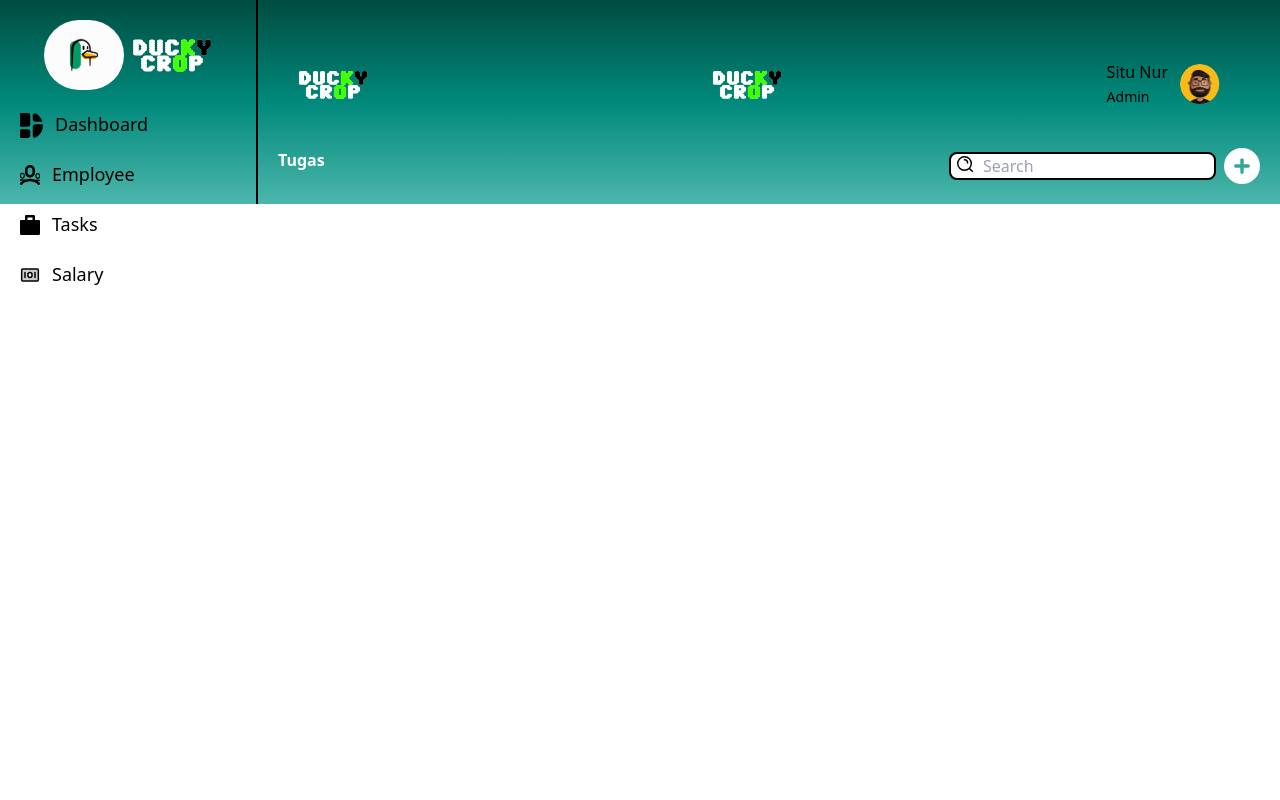
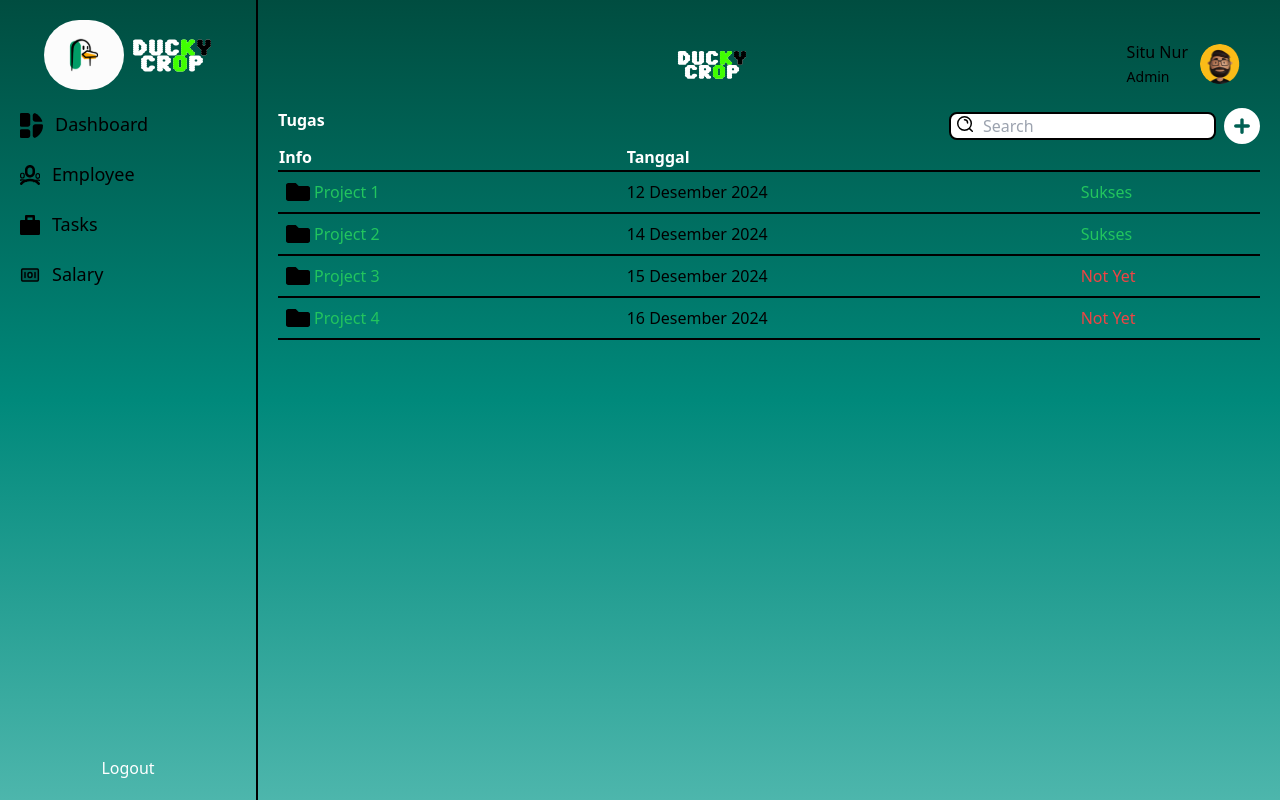
Before and after one commit to Joseph-Victorio/salaryweb, a React (Vite) app: page /admin/task in a window 1280 px wide. Built offline with nearby package versions, Linux system fonts and the light colour scheme; a web font is replaced by a local one.

Commit message:
add Task

```diff
--- a/src/pages/Task.jsx
+++ b/src/pages/Task.jsx
@@ -2,6 +2,7 @@ import React, { useState } from "react";
 import Sidebar from "../components/Sidebar";
 import { FaCirclePlus } from "react-icons/fa6";
 import Header2 from "../components/Header2";
+import { FaFolder } from "react-icons/fa";
 
 const Task = () => {
   const [isModalOpen, setIsModalOpen] = useState(false);
@@ -15,13 +16,10 @@ const Task = () => {
   };
 
   return (
-    <div className="flex bg-gradient-to-b from-[#004D40] via-[#00897B] to-[#4DB6AC]">
+    <div className="flex bg-gradient-to-b from-[#004D40] via-[#00897B] to-[#4DB6AC] min-h-screen ">
       <Sidebar />
       <main className="ml-64 w-full border-l-2 border-black p-5">
-        <div className="p-5 flex items-center justify-between w-full">
-          <img src="/logo_tulisan.svg" alt="" className="mx-auto" />
-          <Header2/>
-        </div>
+        <Header2 />
         <div className="flex justify-between">
           <h2 className="text-white font-bold">Tugas</h2>
           <div className="flex gap-2 items-center">
@@ -43,6 +41,55 @@ const Task = () => {
             </button>
           </div>
         </div>
+        <table className="w-full">
+          <tr className="text-left text-white border-b-2 border-black">
+            <th>Info</th>
+            <th>Tanggal</th>
+            <th></th>
+          </tr>
+          <tbody>
+            <tr className="border-b-2 border-black ">
+              <td className="p-2">
+                <div className="flex gap-1 items-center">
+                  <FaFolder className="text-2xl"/>
+                  <p className="text-green-500">Project 1</p>
+                </div>
+              </td>
+              <td>12 Desember 2024</td>
+              <td className="text-green-500"><p className="text-green-500"></p>Sukses</td>
+            </tr>
+            <tr className="border-b-2 border-black ">
+              <td className="p-2">
+                <div className="flex gap-1 items-center">
+                  <FaFolder className="text-2xl"/>
+                  <p className="text-green-500">Project 2</p>
+                </div>
+              </td>
+              <td>14 Desember 2024</td>
+              <td className="text-green-500"><p className="text-green-500"></p>Sukses</td>
+            </tr>
+            <tr className="border-b-2 border-black ">
+              <td className="p-2">
+                <div className="flex gap-1 items-center">
+                  <FaFolder className="text-2xl"/>
+                  <p className="text-green-500">Project 3</p>
+                </div>
+              </td>
+              <td>15 Desember 2024</td>
+              <td className="text-red-500"><p className="text-red-500"></p> Not Yet</td>
+            </tr>
+            <tr className="border-b-2 border-black ">
+              <td className="p-2">
+                <div className="flex gap-1 items-center">
+                  <FaFolder className="text-2xl"/>
+                  <p className="text-green-500">Project 4</p>
+                </div>
+              </td>
+              <td>16 Desember 2024</td>
+              <td className="text-red-500"><p className="text-red-500"></p> Not Yet</td>
+            </tr>
+          </tbody>
+        </table>
       </main>
 
       {/* Modal */}
```
